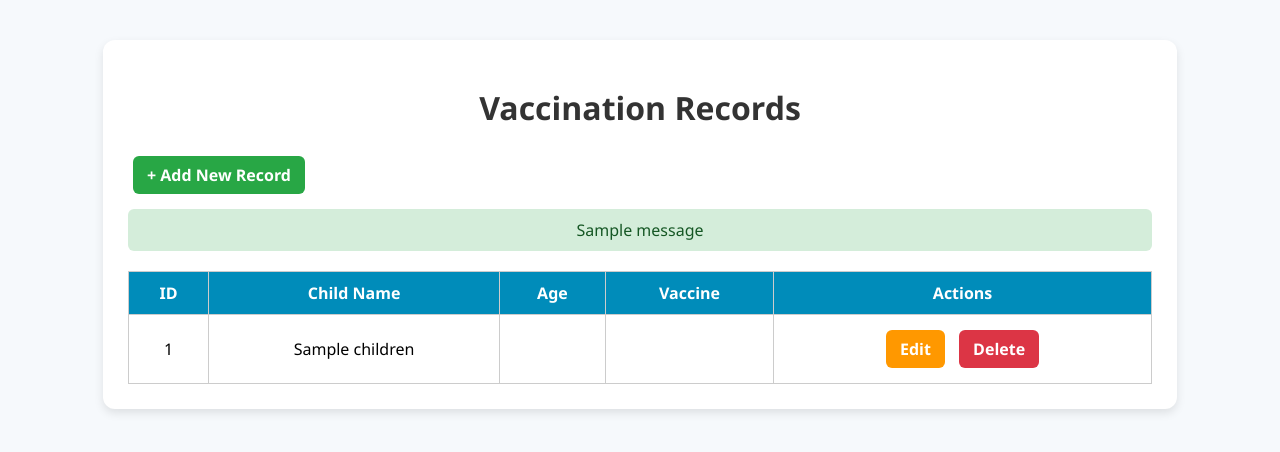
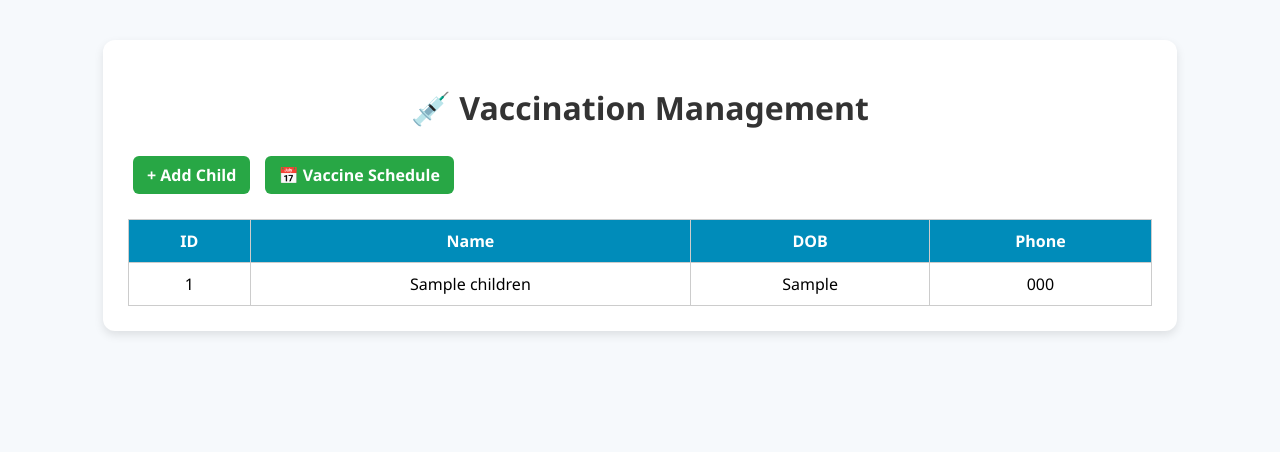
Before and after one commit to Sanjaykanth29803/7thsem-NM, a Flask app: page / in a window 1280 px wide. Shown: the top 452 px of the page. Run offline with Flask 3, Linux system fonts and the light colour scheme; tables that the repository leaves empty hold one stand-in row (values such as "Sample post"); one stand-in notice (Sample message) is shown.

Commit message:
Update title and structure for vaccination management

```diff
--- a/templates/index.html
+++ b/templates/index.html
@@ -3,30 +3,23 @@
 <head>
     <meta charset="UTF-8">
     <meta name="viewport" content="width=device-width, initial-scale=1.0">
-    <title>Vaccination Records</title>
+    <title>Vaccination Home</title>
     <link rel="stylesheet" href="{{ url_for('static', filename='style.css') }}">
 </head>
 <body>
 <div class="container">
-        <h1>Vaccination Records</h1>
-        <a href="{{ url_for('add') }}" class="btn">+ Add New Record</a>
+    <h1>💉 Vaccination Management</h1>
 
-        {% with messages = get_flashed_messages(with_categories=true) %}
-          {% if messages %}
-            {% for category, message in messages %}
-              <div class="flash {{ category }}">{{ message }}</div>
-            {% endfor %}
-          {% endif %}
-        {% endwith %}
+    <a href="{{ url_for('add') }}" class="btn">+ Add Child</a>
+    <a href="{{ url_for('vaccine_schedule') }}" class="btn">📅 Vaccine Schedule</a>
 
     <table>
         <thead>
         <tr>
             <th>ID</th>
-                    <th>Child Name</th>
-                    <th>Age</th>
-                    <th>Vaccine</th>
-                    <th>Actions</th>
+            <th>Name</th>
+            <th>DOB</th>
+            <th>Phone</th>
         </tr>
         </thead>
         <tbody>
@@ -34,15 +27,11 @@
         <tr>
             <td>{{ row['id'] }}</td>
             <td>{{ row['name'] }}</td>
-                    <td>{{ row['age'] }}</td>
-                    <td>{{ row['vaccine'] }}</td>
-                    <td>
-                        <a href="{{ url_for('edit', id=row['id']) }}" class="btn-edit">Edit</a>
-                        <a href="{{ url_for('delete', id=row['id']) }}" class="btn-delete" onclick="return confirm('Are you sure you want to delete this record?');">Delete</a>
-                    </td>
+            <td>{{ row['dob'] }}</td>
+            <td>{{ row['phone'] }}</td>
         </tr>
         {% else %}
-                <tr><td colspan="5">No records found.</td></tr>
+        <tr><td colspan="4" class="empty">No records found</td></tr>
         {% endfor %}
         </tbody>
     </table>
```
Lines whose indentation alone changed are shown as unchanged.
